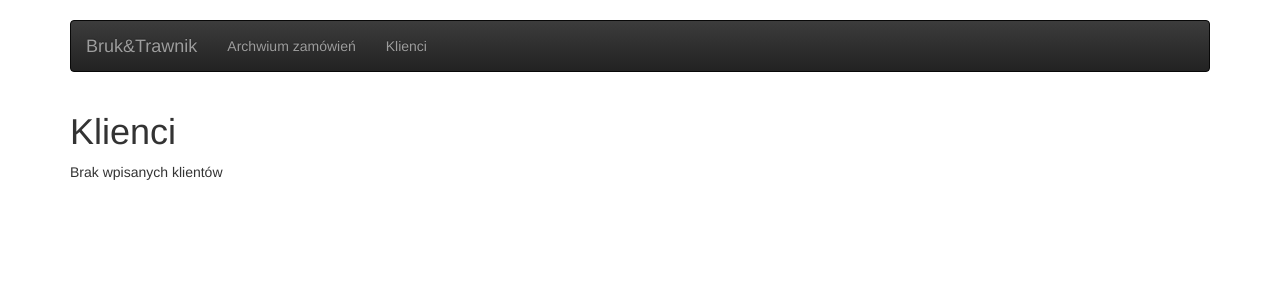
After one commit to mluszczyk/bd-bruk, a Flask app: page /klienci/ in a window 1280 px wide. The commit adds this page. Shown: the top 300 px of the page. Run offline with Flask 2, Linux system fonts and the light colour scheme; data that the repository does not hold is empty; some libraries are stand-ins or nearby versions.

Commit message:
Browsing customers.

```diff
--- a/model.py
+++ b/model.py
@@ -72,6 +72,12 @@ archived_orders = select_wrapper("""
     SELECT zamowienie.id AS id, nazwa FROM zamowienie
     INNER JOIN zlecenie ON (zamowienie.id = zamowienie_id)
     WHERE zaakceptowane_przez_klienta = true
+""")
+
+customers = select_wrapper("""
+    SELECT nazwa, dane_do_faktury, email, telefon
+    FROM klient
+    ORDER BY nazwa
 """)
 
 
--- a/templates/base.html
+++ b/templates/base.html
@@ -56,8 +56,8 @@ body {
             <a class="navbar-brand" href="{{ url_for('home') }}">Bruk&Trawnik</a>
             <ul class="nav navbar-nav">
 
-                <li><a href="{{ url_for('order_archive') }}">Archwium zamówień</a>
-                </li>
+                <li><a href="{{ url_for('order_archive') }}">Archwium zamówień</a></li>
+                <li><a href="{{ url_for('customers') }}">Klienci</a></li>
             </ul>
         </div>
     </nav>
--- /dev/null
+++ b/templates/customers.html
@@ -0,0 +1,13 @@
+{% extends 'base.html' %}
+
+{% block content %}
+<h1>Klienci</h1>
+
+{% for customer in customers %}
+    <h5>{{ customer.nazwa }}</h5>
+    <p>{{ customer.email }}, {{customer.telefon }}</p>
+    <p>{{ customer.dane_do_faktury }}</p>
+{% else %}
+    <p>Brak wpisanych klientów</p>
+{% endfor %}
+{% endblock %}
--- a/views.py
+++ b/views.py
@@ -107,6 +107,12 @@ def order_archive():
     return render_template('order_archive.html', orders=orders)
 
 
+@app.route('/klienci/')
+def customers():
+    customers = model.customers()
+    return render_template('customers.html', customers=customers)
+
+
 if __name__ == "__main__":
     app.debug = True
     app.run()
```
